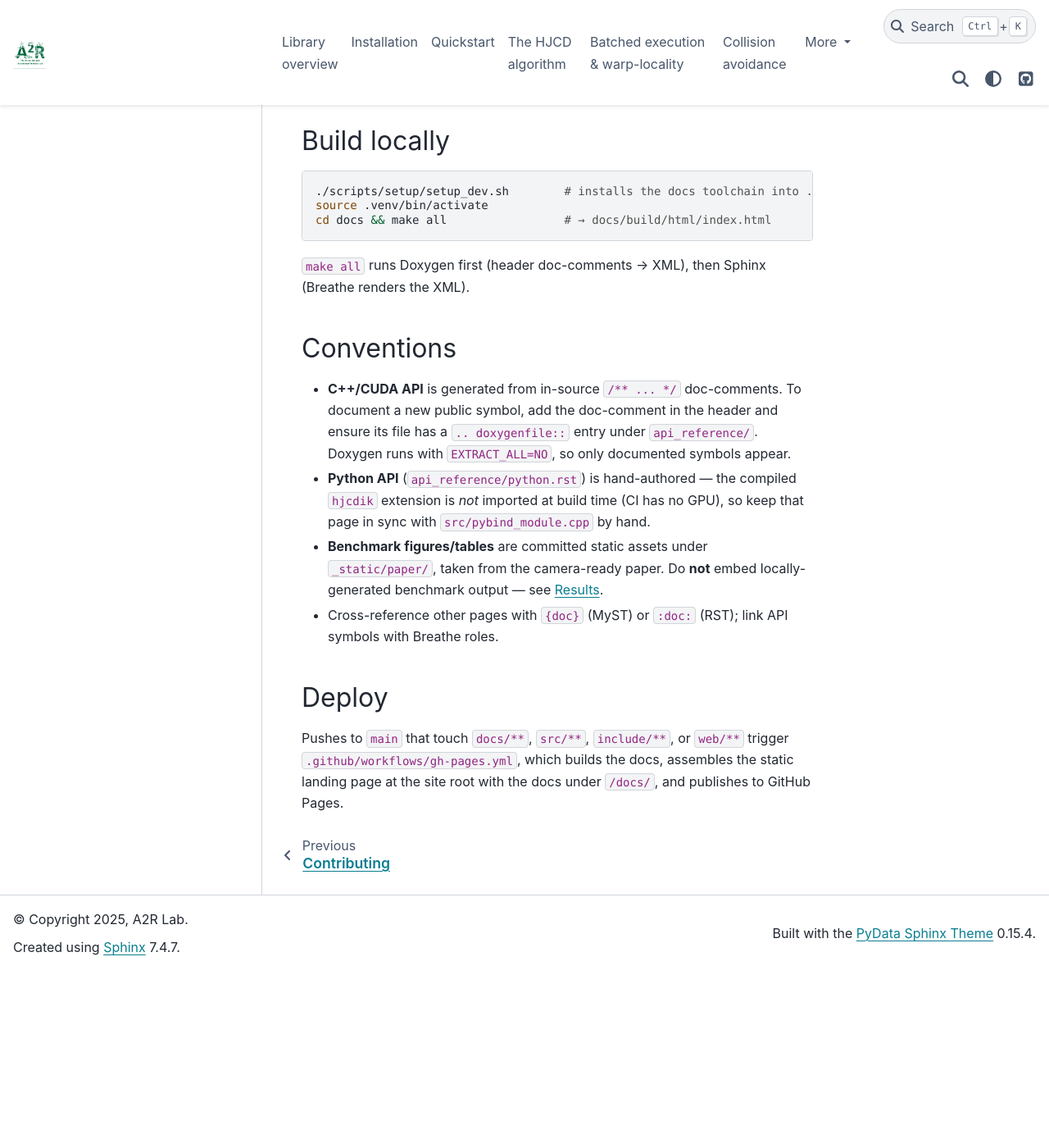
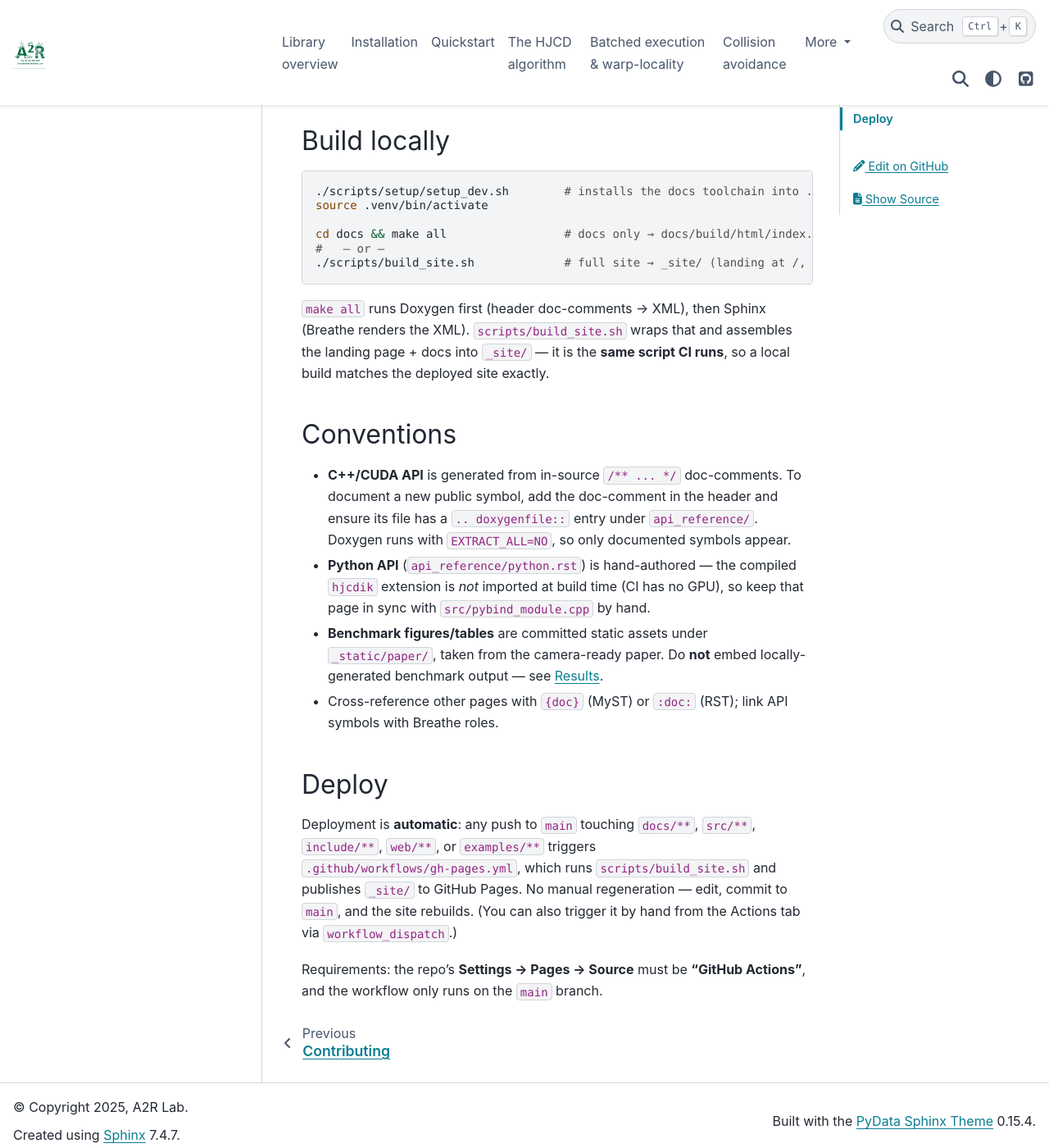
Before and after one commit to A2R-Lab/HJCD-IK, a Sphinx documentation site: the page built from docs/source/developer_guide/sphinx_edit_guide.md, in a window 1280 px wide and 1400 px high, scrolled down 584 px. Shown: the whole window at 82% size. Built offline with Sphinx 7.4.7 and the PyData theme 0.15.4, drawn with Linux system fonts in a browser that asks for light colours; before the commit the page ends 1768 px from its top, so only the background shows below that.

Commit message:
Add scripts/build_site.sh (shared by CI + local preview) so the deployed site never drifts from a local build

````diff
--- a/docs/source/developer_guide/sphinx_edit_guide.md
+++ b/docs/source/developer_guide/sphinx_edit_guide.md
@@ -27,10 +27,15 @@
 ```bash
 ./scripts/setup/setup_dev.sh        # installs the docs toolchain into .venv (+ doxygen via apt)
 source .venv/bin/activate
-cd docs && make all                 # → docs/build/html/index.html
+
+cd docs && make all                 # docs only → docs/build/html/index.html
+#   — or —
+./scripts/build_site.sh             # full site → _site/ (landing at /, docs under /docs/)
 ```
 
 `make all` runs Doxygen first (header doc-comments → XML), then Sphinx (Breathe renders the XML).
+`scripts/build_site.sh` wraps that and assembles the landing page + docs into `_site/` — it is the
+**same script CI runs**, so a local build matches the deployed site exactly.
 
 ## Conventions
 
@@ -46,6 +51,10 @@
 
 ## Deploy
 
-Pushes to `main` that touch `docs/**`, `src/**`, `include/**`, or `web/**` trigger
-`.github/workflows/gh-pages.yml`, which builds the docs, assembles the static landing page at the site
-root with the docs under `/docs/`, and publishes to GitHub Pages.
+Deployment is **automatic**: any push to `main` touching `docs/**`, `src/**`, `include/**`, `web/**`, or
+`examples/**` triggers `.github/workflows/gh-pages.yml`, which runs `scripts/build_site.sh` and publishes
+`_site/` to GitHub Pages. No manual regeneration — edit, commit to `main`, and the site rebuilds. (You can
+also trigger it by hand from the Actions tab via `workflow_dispatch`.)
+
+Requirements: the repo's **Settings → Pages → Source** must be **"GitHub Actions"**, and the workflow only
+runs on the `main` branch.
````
Also changed, not shown: 2 other files.
